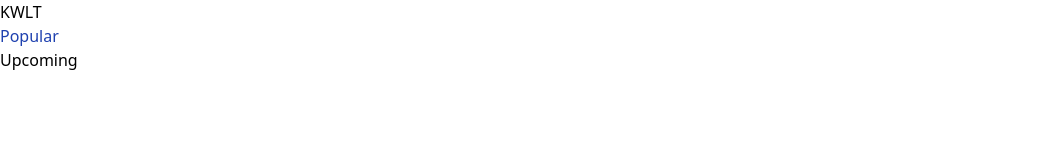
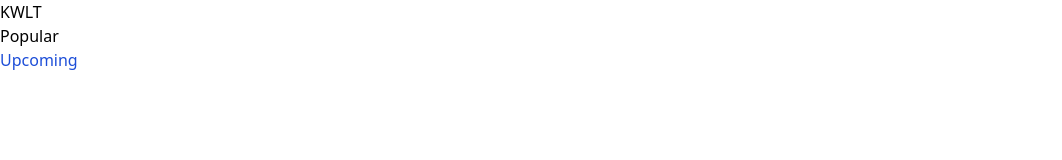
Before and after one commit to ShinThantHtun00/movie_app, a React (Create React App) app: page / in a window 1280 px wide. Shown: the top 160 px of the page, without its empty margins (0-1062 px from the left). Built offline with nearby package versions, Linux system fonts and the light colour scheme.

Commit message:
Fix some stuff

```diff
--- a/src/components/Nav.jsx
+++ b/src/components/Nav.jsx
@@ -5,8 +5,8 @@ function Nav() {
     <nav>
       <h1>KWLT</h1>
       <div>
-        <p className="text-blue-800">Popular</p>
-        <p>Upcoming</p>
+        <p>Popular</p>
+        <p className="text-blue-700">Upcoming</p>
         <form action="">
           <input type="text" />
           <MagnifyingGlassIcon/>
```
